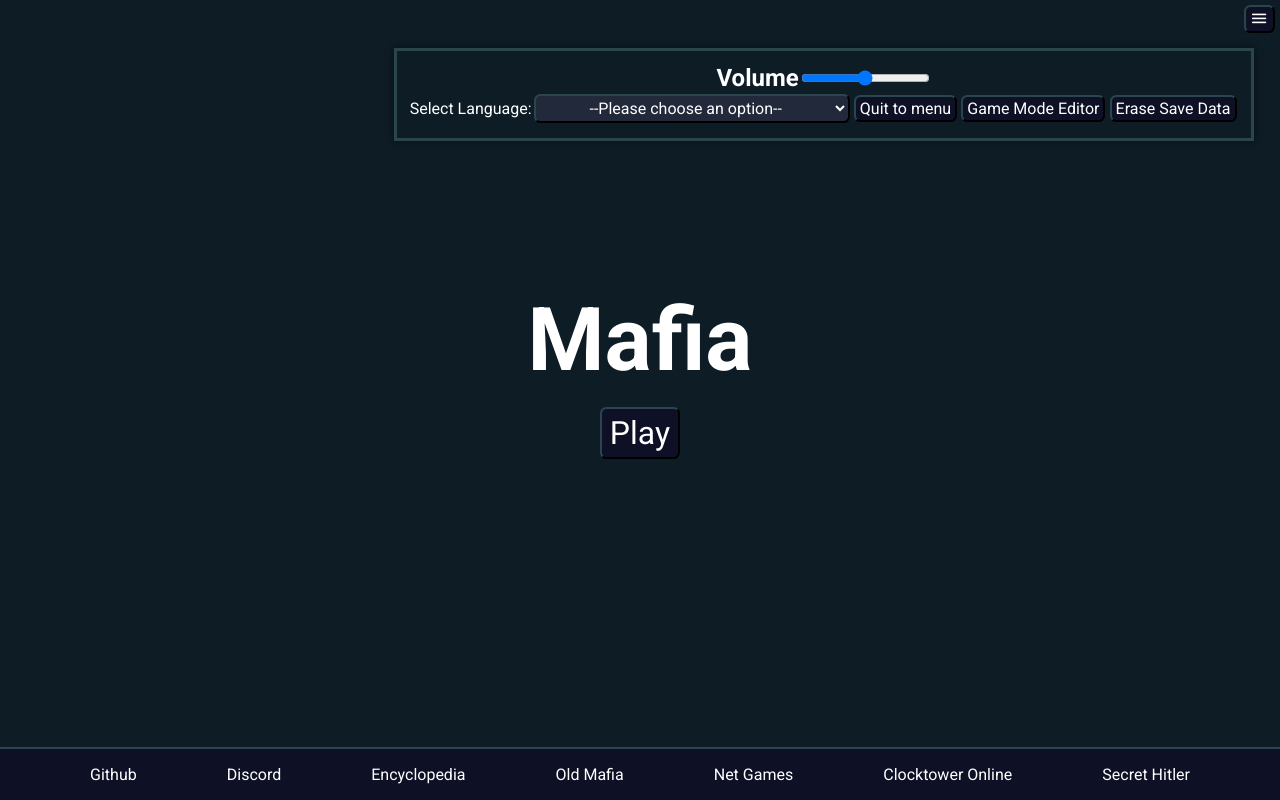
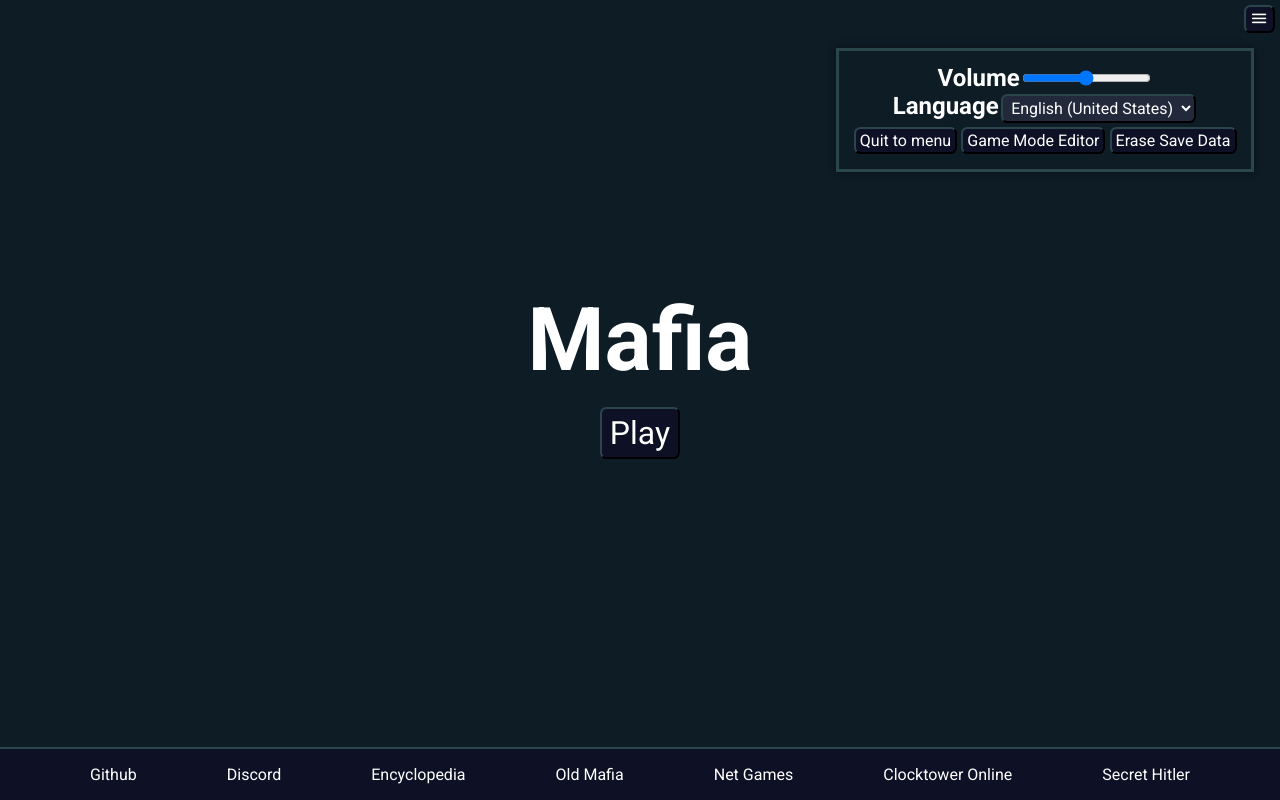
Before and after one commit to mafia-rust/mafia, a React (Create React App) app in the folder client/: page / in a window 1280 px wide. Both pictures are taken after a click on the button "menu". Built offline with nearby package versions, Linux system fonts and the light colour scheme.

Commit message:
Change settings ownership, add Language type & improve saving settings

```diff
--- a/client/src/game/lang.tsx
+++ b/client/src/game/lang.tsx
@@ -2,9 +2,12 @@
 export let langMap: ReadonlyMap<string, string>;
 export let langText: string;
 export let langJson: any;
+
+export const LANGUAGES: readonly string[] = ["en_us", "broken_keyboard", "dyslexic"] as const;
+export type Language = typeof LANGUAGES[number]
 switchLanguage("en_us");
 
-export function switchLanguage(language: string) {
+export function switchLanguage(language: Language) {
     langJson = require("../resources/lang/" + language + ".json");
     langMap = new Map<string, string>(Object.entries(langJson));
     langText = JSON.stringify(langJson);
@@ -33,3 +36,8 @@ export function translateChecked(langKey: string, ...valuesList: (string | numbe
     }
     return out;
 }
+
+export function languageName(language: Language): string {
+    const json = require("../resources/lang/" + language + ".json");
+    return json.language;
+}
--- a/client/src/game/localStorage.tsx
+++ b/client/src/game/localStorage.tsx
@@ -1,3 +1,4 @@
+import { Settings } from "../menu/Settings";
 import { PhaseTimes } from "./gameState.d";
 import { RoleList } from "./roleListState.d";
 import { Role } from "./roleState.d";
@@ -31,17 +32,18 @@ export function loadReconnectData(): {
 
 
 
-export function saveSettings(volume: number) {
+export function saveSettings(settings: Partial<Settings>) {
     localStorage.setItem("settings", JSON.stringify({
-        "volume": volume,
+        settings,
+        ...loadSettings()
     }));
 }
-export function loadSettings(): { volume: number } | null{
+export function loadSettings(): Partial<Settings>{
     let data = localStorage.getItem("settings");
     if (data) {
         return JSON.parse(data);
     }
-    return null;
+    return {};
 }
 
 
--- a/client/src/menu/Anchor.tsx
+++ b/client/src/menu/Anchor.tsx
@@ -3,7 +3,7 @@ import "../index.css";
 import "./anchor.css";
 import GAME_MANAGER from "..";
 import translate from "../game/lang";
-import Settings, { DEFAULT_SETTINGS } from "./Settings";
+import SettingsMenu, { DEFAULT_SETTINGS } from "./Settings";
 import GameScreen from "./game/GameScreen";
 import LobbyMenu from "./lobby/LobbyMenu";
 import { deleteReconnectData, loadSettings, saveSettings } from "../game/localStorage";
@@ -186,10 +186,9 @@ export default class Anchor extends React.Component<AnchorProps, AnchorState> {
             <button className="material-icons-round settings-button" onClick={() => {
                 this.setState({settings_menu: !this.state.settings_menu});
             }}>menu</button>
-            {this.state.settings_menu && <Settings
-                volume={this.state.audio.volume}
+            {this.state.settings_menu && <SettingsMenu
                 onVolumeChange={(volume) => {
-                    saveSettings(volume);
+                    saveSettings({volume});
                     Anchor.instance.state.audio.volume = volume;
                     this.setState({
                         audio: this.state.audio
--- a/client/src/menu/Settings.tsx
+++ b/client/src/menu/Settings.tsx
@@ -1,39 +1,44 @@
 import React from 'react';
 import "./settings.css";
-import translate, { switchLanguage } from '../game/lang';
+import translate, { LANGUAGES, Language, languageName, switchLanguage } from '../game/lang';
 import GAME_MANAGER from '..';
 import Anchor from './Anchor';
 import StartMenu from './main/StartMenu';
 import LoadingScreen from './LoadingScreen';
-import { saveSettings } from '../game/localStorage';
+import { loadSettings, saveSettings } from '../game/localStorage';
 import GameModesEditor from './GameModesEditor';
 
+export type Settings = {
+    volume: number,
+    language: Language,
+}
+
 type SettingsProps = {
-    volume: number, // 0-1
     onVolumeChange: (volume: number) => void
 }
 type SettingsState = {
+    volume: number, // 0-1
+    language: Language
 }
 
 //default settings
-export const DEFAULT_SETTINGS = {
-    volume: 0.5
+export const DEFAULT_SETTINGS: Settings = {
+    volume: 0.5,
+    language: "en_us"
 }
 
-export default class Settings extends React.Component<SettingsProps, SettingsState> {
+export default class SettingsMenu extends React.Component<SettingsProps, SettingsState> {
     constructor(props: SettingsProps) {
         super(props);
 
         this.state = {
+            ...DEFAULT_SETTINGS,
+            ...loadSettings()
         };
     }
     componentDidMount() {
     }
     componentWillUnmount() {
-    }
-    saveSettings(volume: number) {
-        saveSettings(volume);
-        console.log("Loaded settings: " + JSON.stringify(volume));
     }
     async quitToMainMenu() {
         GAME_MANAGER.leaveGame();
@@ -46,10 +51,6 @@ export default class Settings extends React.Component<SettingsProps, SettingsSta
     goToRolelistEditor() {
         Anchor.setCoverCard(<GameModesEditor/>);
         Anchor.closeSettings();
-    }
-    changeLang(langFile: string){
-        switchLanguage(langFile)
-        Anchor.forceUpdate()
     }
     render(): React.ReactNode {
         return (
@@ -65,20 +66,27 @@ export default class Settings extends React.Component<SettingsProps, SettingsSta
                     }
                     <h2>{translate("menu.settings.volume")}
                     <input className="settings-volume" type="range" min="0" max="1" step="0.01"
-                        value={this.props.volume}
+                        value={this.state.volume}
                         onChange={(e) => {
-                            let volume = parseFloat(e.target.value);
-                            this.props.onVolumeChange(volume);
+                            const volume = parseFloat(e.target.value);
+                            saveSettings({volume});
+                            this.setState({volume}, () => this.props.onVolumeChange(volume));
                         }
                     }/></h2>
-                    <label htmlFor="lang-select">Select Language:</label>
-
-                    <select name="lang-file" id="lang-select">
-                        <option value="">--Please choose an option--</option>
-                        <option onClick={(e)=>{this.changeLang("en_us")}} value="English">ENGLISH</option>
-                        <option onClick={(e)=>{this.changeLang("broken_keyboard")}} value="Broken">BROKEN KEYBOARD (may cause errors)</option>
-                        <option onClick={(e)=>{this.changeLang("dyslexic")}} value="dyslexic">SCRAMBLED (may cause errors)</option>
-                    </select>
+                    <h2>{translate("menu.settings.language")}
+                        <select
+                            name="lang-select"
+                            defaultValue={loadSettings()?.language ?? "en_us"}
+                            onChange={e => {
+                                const language = e.target.options[e.target.selectedIndex].value;
+                                switchLanguage(language);
+                                saveSettings({language});
+                                window.location.reload();
+                            }}
+                        >
+                            {LANGUAGES.map(lang => <option value={lang}>{languageName(lang)}</option>)}
+                        </select>
+                    </h2>
                     <button onClick={(e)=>{this.quitToMainMenu()}}>{translate("menu.settings.quitToMenu")}</button>
                     <button onClick={() => {this.goToRolelistEditor()}}>{translate("menu.settings.gameSettingsEditor")}</button>
                     <button onClick={()=>{
```
Also changed, not shown: client/src/game/gameManager.d.tsx (line endings or trailing spaces), client/src/game/gameManager.tsx (line endings or trailing spaces), client/src/resources/lang/en_us.json.
